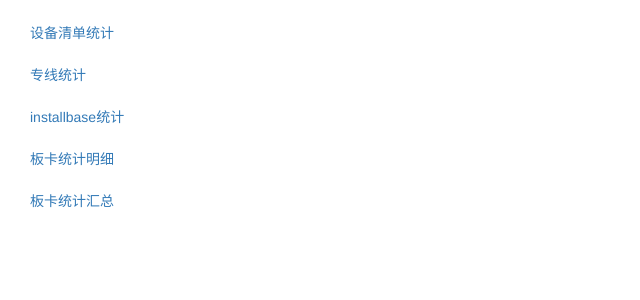
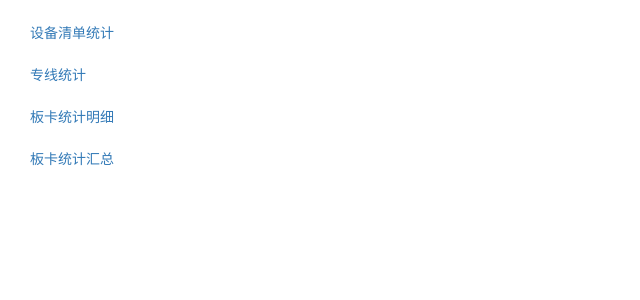
Before and after one commit to sb952468655/tool_web, a Flask app: page /net_flow in a window 1280 px wide. Shown: the part 473-773 px from the top of the page, without its empty margins (0-640 px from the left). Run offline with Flask 2, Linux system fonts and the light colour scheme; the visitor is signed in with stand-in values (Sample User, id 1); data comes from the database, SQL or seed files in the repository; data that the repository does not hold is empty; some libraries are stand-ins or nearby versions.

Commit message:
地市账号不展示installbase

```diff
--- a/app/templates/report_port.html
+++ b/app/templates/report_port.html
@@ -79,11 +79,6 @@
                         <li role="presentation" ><a href="{{ url_for('main.all_card_statistic') }}">全省板卡统计汇总</a></li>
                     {% endif %}
                 {% else %}
-                    {% if action == 'install_base' %}
-                        <li role="presentation" class="active"><a href="{{ url_for('main.install_base', city = '1') }}">installbase统计</a></li>
-                    {% else %}
-                        <li role="presentation" ><a href="{{ url_for('main.install_base', city = '1') }}">installbase统计</a></li>
-                    {% endif %}
                     {% if action == 'all_card_detail' %}
                         <li role="presentation" class="active"><a href="{{ url_for('main.all_card_detail') }}">板卡统计明细</a></li>
                     {% else %}
```
